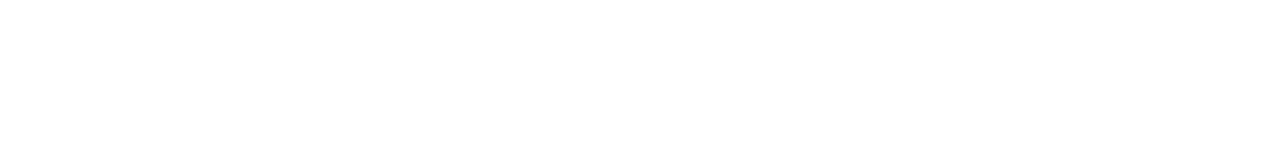
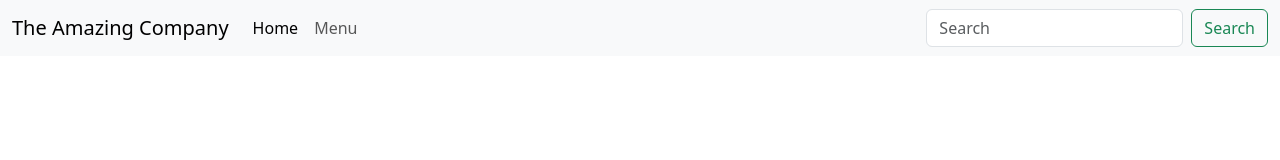
Before and after one commit to KCap923/admin-user-page, a plain HTML site: page pages/index.html in a window 1280 px wide. Drawn offline with nearby package versions, Linux system fonts and the light colour scheme.

Commit message:
"Nav bar added"

```diff
--- a/pages/index.html
+++ b/pages/index.html
@@ -13,5 +13,39 @@
 </head>
 <body>
 
+  <!-- Nav bar -->
+  <nav class="navbar navbar-expand-lg bg-body-tertiary">
+    <div class="container-fluid">
+      <a class="navbar-brand" href="#"> The Amazing Company</a>
+      <button class="navbar-toggler" type="button" data-bs-toggle="collapse" data-bs-target="#navbarTogglerDemo02" aria-controls="navbarTogglerDemo02" aria-expanded="false" aria-label="Toggle navigation">
+        <span class="navbar-toggler-icon"></span>
+      </button>
+      <div class="collapse navbar-collapse" id="navbarTogglerDemo02">
+        <ul class="navbar-nav me-auto mb-2 mb-lg-0">
+          <li class="nav-item">
+            <a class="nav-link active" aria-current="page" href="#">Home</a>
+          </li>
+          <li class="nav-item">
+            <a class="nav-link" href="#">Menu</a>
+          </li>
+        </ul>
+        <form class="d-flex" role="search">
+          <input class="form-control me-2" type="search" placeholder="Search" aria-label="Search">
+          <button class="btn btn-outline-success" type="submit">Search</button>
+        </form>
+      </div>
+    </div>
+  </nav>
+
+<!-- Dashboard -->
+
+
+
+
+
+
+
+
+
 </body>
 </html>
```
Also changed, not shown: images/Logo.jpg (added).
